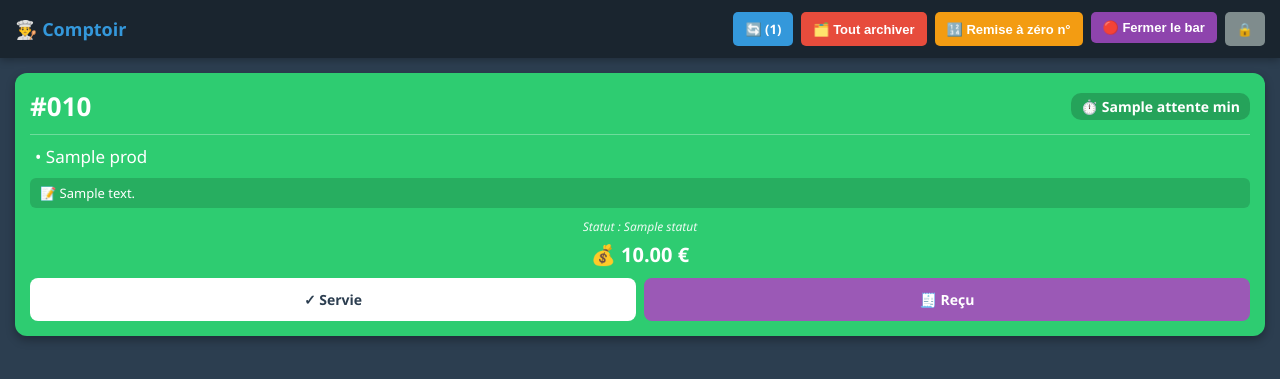
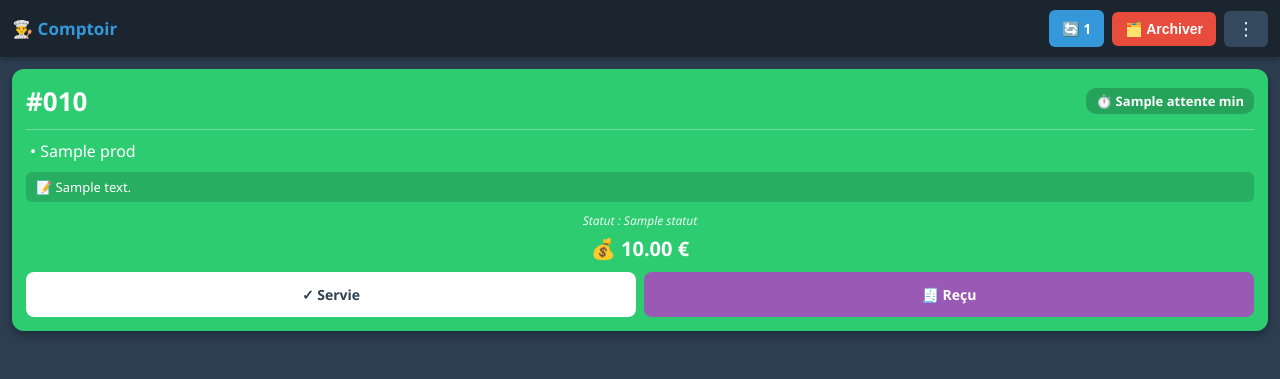
Before and after one commit to HugoLrdd/site_base_nautique, a Flask app: template templates/bar.html in a window 1280 px wide. Shown: the top 379 px of the page. Run offline with Flask 3, Linux system fonts and the light colour scheme; the template is opened without the code that fills it: most values are stand-ins (such as "Sample title", 1, 10 or a date in 2020).

Commit message:
Update bar.html

```diff
--- a/templates/bar.html
+++ b/templates/bar.html
@@ -15,84 +15,138 @@
             color: #ecf0f1;
         }
 
+        /* ── HEADER ── */
         .header {
             background-color: #1a252f;
-            padding: 12px 15px;
+            padding: 10px 12px;
             display: flex;
             justify-content: space-between;
             align-items: center;
             position: sticky;
             top: 0;
-            z-index: 100;
+            z-index: 200;
             box-shadow: 0 2px 8px rgba(0,0,0,0.3);
         }
-        .header h1 { margin: 0; color: #3498db; font-size: 18px; }
-        .header-btns { display: flex; gap: 8px; flex-wrap: wrap; justify-content: flex-end; }
-        .btn-refresh { background-color: #3498db; color: white; border: none; padding: 8px 12px; border-radius: 5px; font-weight: bold; cursor: pointer; text-decoration: none; font-size: 13px; }
-        .btn-archiver-tout { background-color: #e74c3c; color: white; border: none; padding: 8px 12px; border-radius: 5px; font-weight: bold; cursor: pointer; text-decoration: none; font-size: 13px; }
-        .btn-logout { background-color: #7f8c8d; color: white; border: none; padding: 8px 12px; border-radius: 5px; font-weight: bold; cursor: pointer; text-decoration: none; font-size: 13px; }
-        .btn-fermer-bar { background-color: #8e44ad; color: white; border: none; padding: 8px 12px; border-radius: 5px; font-weight: bold; cursor: pointer; font-size: 13px; }
-        .btn-ouvrir-bar { background-color: #2ecc71; color: white; border: none; padding: 8px 12px; border-radius: 5px; font-weight: bold; cursor: pointer; font-size: 13px; }
-        .btn-reset-num { background-color: #f39c12; color: white; border: none; padding: 8px 12px; border-radius: 5px; font-weight: bold; cursor: pointer; font-size: 13px; }
-        .bandeau-ferme { background: #8e44ad; color: white; text-align: center; padding: 10px; font-weight: bold; font-size: 14px; }
+        .header h1 { margin: 0; color: #3498db; font-size: 17px; white-space: nowrap; }
+
+        .header-btns { display: flex; gap: 8px; align-items: center; }
+
+        /* Boutons toujours visibles */
+        .btn-refresh {
+            background-color: #3498db; color: white; border: none;
+            padding: 9px 13px; border-radius: 6px; font-weight: bold;
+            cursor: pointer; text-decoration: none; font-size: 14px;
+            white-space: nowrap;
+        }
+        .btn-archiver-tout {
+            background-color: #e74c3c; color: white; border: none;
+            padding: 9px 13px; border-radius: 6px; font-weight: bold;
+            cursor: pointer; font-size: 14px; white-space: nowrap;
+        }
+
+        /* ── MENU HAMBURGER ── */
+        .menu-plus {
+            position: relative;
+        }
+        .btn-plus {
+            background-color: #34495e; color: white; border: none;
+            padding: 9px 13px; border-radius: 6px; font-size: 18px;
+            cursor: pointer; line-height: 1;
+        }
+        .btn-plus:hover { background-color: #4a6278; }
+
+        .dropdown {
+            display: none;
+            position: absolute;
+            top: calc(100% + 6px);
+            right: 0;
+            background: #1a252f;
+            border-radius: 10px;
+            box-shadow: 0 6px 20px rgba(0,0,0,0.5);
+            min-width: 210px;
+            overflow: hidden;
+            z-index: 300;
+        }
+        .dropdown.open { display: block; }
+
+        .dropdown-item {
+            display: flex;
+            align-items: center;
+            gap: 10px;
+            padding: 13px 16px;
+            font-size: 14px;
+            font-weight: bold;
+            color: white;
+            text-decoration: none;
+            border: none;
+            background: none;
+            width: 100%;
+            cursor: pointer;
+            text-align: left;
+            border-bottom: 1px solid rgba(255,255,255,0.07);
+        }
+        .dropdown-item:last-child { border-bottom: none; }
+        .dropdown-item:hover { background: rgba(255,255,255,0.08); }
+        .dropdown-item.violet { color: #c39bd3; }
+        .dropdown-item.vert   { color: #82e0aa; }
+        .dropdown-item.orange { color: #f8c471; }
+        .dropdown-item.gris   { color: #aab7b8; }
+
+        /* ── BANDEAUX ── */
+        .bandeau-ferme {
+            background: #8e44ad; color: white;
+            text-align: center; padding: 9px;
+            font-weight: bold; font-size: 13px;
+        }
 
         /* Confirmation archiver tout */
         .confirm-bar {
-            display: none;
-            background: #c0392b;
-            padding: 10px 15px;
-            text-align: center;
-            font-size: 14px;
-            font-weight: bold;
-            gap: 10px;
-            align-items: center;
-            justify-content: center;
-            flex-wrap: wrap;
+            display: none; background: #c0392b;
+            padding: 10px 15px; text-align: center;
+            font-size: 14px; font-weight: bold;
+            gap: 10px; align-items: center;
+            justify-content: center; flex-wrap: wrap;
         }
         .confirm-bar.visible { display: flex; }
         .confirm-bar span { flex: 1; min-width: 160px; }
         .btn-confirmer-tout { background: white; color: #c0392b; border: none; padding: 7px 14px; border-radius: 5px; font-weight: bold; cursor: pointer; font-size: 13px; }
-        .btn-annuler-tout { background: rgba(255,255,255,0.2); color: white; border: 1px solid white; padding: 7px 14px; border-radius: 5px; font-weight: bold; cursor: pointer; font-size: 13px; }
+        .btn-annuler-tout   { background: rgba(255,255,255,0.2); color: white; border: 1px solid white; padding: 7px 14px; border-radius: 5px; font-weight: bold; cursor: pointer; font-size: 13px; }
 
         /* Confirmation reset numérotation */
         .confirm-num {
-            display: none;
-            background: #d35400;
-            padding: 10px 15px;
-            text-align: center;
-            font-size: 14px;
-            font-weight: bold;
-            gap: 10px;
-            align-items: center;
-            justify-content: center;
-            flex-wrap: wrap;
+            display: none; background: #d35400;
+            padding: 10px 15px; text-align: center;
+            font-size: 14px; font-weight: bold;
+            gap: 10px; align-items: center;
+            justify-content: center; flex-wrap: wrap;
         }
         .confirm-num.visible { display: flex; }
         .confirm-num span { flex: 1; min-width: 160px; }
         .btn-confirmer-num { background: white; color: #d35400; border: none; padding: 7px 14px; border-radius: 5px; font-weight: bold; cursor: pointer; font-size: 13px; }
-        .btn-annuler-num { background: rgba(255,255,255,0.2); color: white; border: 1px solid white; padding: 7px 14px; border-radius: 5px; font-weight: bold; cursor: pointer; font-size: 13px; }
+        .btn-annuler-num   { background: rgba(255,255,255,0.2); color: white; border: 1px solid white; padding: 7px 14px; border-radius: 5px; font-weight: bold; cursor: pointer; font-size: 13px; }
 
+        /* ── TICKETS ── */
         .zone-tickets {
             display: flex;
             flex-direction: column;
             gap: 12px;
-            padding: 15px;
+            padding: 12px;
         }
 
         .ticket {
             border-radius: 12px;
-            padding: 15px;
+            padding: 14px;
             width: 100%;
             box-shadow: 0 4px 10px rgba(0,0,0,0.3);
             color: white;
         }
-        .ticket-vert { background-color: #2ecc71; }
-        .ticket-orange { background-color: #e67e22; }
+        .ticket-vert        { background-color: #2ecc71; }
+        .ticket-orange      { background-color: #e67e22; }
         .ticket-rouge-flash { background-color: #e74c3c; animation: flash 1s infinite alternate; }
 
         @keyframes flash {
             from { background-color: #e74c3c; box-shadow: 0 0 10px #e74c3c; }
-            to { background-color: #c0392b; box-shadow: 0 0 25px #e74c3c; }
+            to   { background-color: #c0392b; box-shadow: 0 0 25px #e74c3c; }
         }
 
         .ticket-top {
@@ -105,16 +159,16 @@
             margin-bottom: 10px;
         }
         .ticket-numero { font-size: 26px; }
-        .ticket-temps { font-size: 14px; background: rgba(0,0,0,0.2); padding: 4px 10px; border-radius: 10px; }
+        .ticket-temps  { font-size: 13px; background: rgba(0,0,0,0.2); padding: 4px 10px; border-radius: 10px; }
 
         .liste-produits {
             list-style: none;
             padding: 0;
             margin: 0 0 10px 0;
-            font-size: 17px;
+            font-size: 16px;
             font-weight: 500;
         }
-        .liste-produits li { margin-bottom: 5px; padding-left: 5px; }
+        .liste-produits li { margin-bottom: 5px; padding-left: 4px; }
 
         .note-box {
             background: rgba(0,0,0,0.15);
@@ -126,23 +180,19 @@
 
         .ticket-bottom { margin-top: 10px; }
         .statut-actuel { font-size: 12px; font-style: italic; text-align: center; margin-bottom: 6px; opacity: 0.9; }
-        .total-ligne { text-align: center; font-size: 20px; font-weight: bold; margin-bottom: 10px; }
+        .total-ligne   { text-align: center; font-size: 20px; font-weight: bold; margin-bottom: 10px; }
 
         .actions { display: flex; gap: 8px; }
         .btn-action {
-            flex: 1;
-            border: none;
-            padding: 12px 8px;
-            border-radius: 8px;
-            font-weight: bold;
-            cursor: pointer;
-            text-align: center;
-            text-decoration: none;
+            flex: 1; border: none;
+            padding: 13px 8px; border-radius: 8px;
+            font-weight: bold; cursor: pointer;
+            text-align: center; text-decoration: none;
             font-size: 14px;
         }
-        .btn-prete { background-color: #f39c12; color: white; border: 1px solid rgba(255,255,255,0.4); }
+        .btn-prete   { background-color: #f39c12; color: white; border: 1px solid rgba(255,255,255,0.4); }
         .btn-valider { background-color: white; color: #2c3e50; }
-        .btn-recu { background-color: #9b59b6; color: white; }
+        .btn-recu    { background-color: #9b59b6; color: white; }
 
         .vide { text-align: center; margin-top: 80px; color: #95a5a6; font-size: 20px; padding: 0 20px; }
     </style>
@@ -152,28 +202,48 @@
     <div class="header">
         <h1>👨‍🍳 Comptoir</h1>
         <div class="header-btns">
-            <a href="/bar" class="btn-refresh">🔄 ({{ commandes|length }})</a>
+
+            <!-- Refresh avec compteur -->
+            <a href="/bar" class="btn-refresh">🔄 {{ commandes|length }}</a>
+
+            <!-- Archiver tout (seulement si commandes) -->
             {% if commandes %}
             <button class="btn-archiver-tout" onclick="document.getElementById('confirm-tout').classList.add('visible')">
-                🗂️ Tout archiver
+                🗂️ Archiver
             </button>
             {% endif %}
-            <button class="btn-reset-num" onclick="document.getElementById('confirm-num').classList.add('visible')">
-                🔢 Remise à zéro n°
-            </button>
-            <form action="/toggle-bar" method="POST" style="display:inline;">
-                {% if bar_ferme %}
-                    <button type="submit" class="btn-ouvrir-bar">✅ Ouvrir le bar</button>
-                {% else %}
-                    <button type="submit" class="btn-fermer-bar">🔴 Fermer le bar</button>
-                {% endif %}
-            </form>
-            <a href="/logout_bar" class="btn-logout">🔒</a>
+
+            <!-- Menu ⋮ -->
+            <div class="menu-plus" id="menu-plus">
+                <button class="btn-plus" onclick="toggleMenu()">⋮</button>
+                <div class="dropdown" id="dropdown">
+
+                    <!-- Fermer / Ouvrir le bar -->
+                    <form action="/toggle-bar" method="POST">
+                        {% if bar_ferme %}
+                            <button type="submit" class="dropdown-item vert">✅ Ouvrir le bar</button>
+                        {% else %}
+                            <button type="submit" class="dropdown-item violet">🔴 Fermer le bar</button>
+                        {% endif %}
+                    </form>
+
+                    <!-- Remise à zéro numérotation -->
+                    <button class="dropdown-item orange"
+                            onclick="toggleMenu(); document.getElementById('confirm-num').classList.add('visible')">
+                        🔢 Remise à zéro n°
+                    </button>
+
+                    <!-- Déconnexion -->
+                    <a href="/logout_bar" class="dropdown-item gris">🔒 Déconnexion</a>
+
+                </div>
+            </div>
+
         </div>
     </div>
 
     {% if bar_ferme %}
-    <div class="bandeau-ferme">🚫 Le bar est actuellement fermé — les commandes clients sont désactivées</div>
+    <div class="bandeau-ferme">🚫 Bar fermé — commandes désactivées</div>
     {% endif %}
 
     <!-- Confirmation archiver tout -->
@@ -189,7 +259,7 @@
 
     <!-- Confirmation remise à zéro numérotation -->
     <div class="confirm-num" id="confirm-num">
-        <span>🔢 Remettre la numérotation à #001 ? </span>
+        <span>🔢 Remettre la numérotation à #001 ?</span>
         <form action="/reset-numerotation" method="POST" style="display:inline;">
             <button type="submit" class="btn-confirmer-num">✓ Confirmer</button>
         </form>
@@ -240,31 +310,35 @@
     </div>
 
     <script>
+        // ── Menu ⋮ ──
+        function toggleMenu() {
+            document.getElementById('dropdown').classList.toggle('open');
+        }
+        document.addEventListener('click', function(e) {
+            const menu = document.getElementById('menu-plus');
+            if (!menu.contains(e.target)) {
+                document.getElementById('dropdown').classList.remove('open');
+            }
+        });
+
+        // ── Son nouvelle commande ──
         const nbCommandesActuel = {{ commandes|length }};
         const nbCommandesPrecedent = parseInt(localStorage.getItem('nb_commandes') || '0');
-
-        if (nbCommandesActuel > nbCommandesPrecedent) {
-            jouerSonAlerte();
-        }
-
+        if (nbCommandesActuel > nbCommandesPrecedent) jouerSonAlerte();
         localStorage.setItem('nb_commandes', nbCommandesActuel);
 
         function jouerSonAlerte() {
             const ctx = new (window.AudioContext || window.webkitAudioContext)();
-
             function bip(freq, debut, duree) {
                 const osc = ctx.createOscillator();
                 const gain = ctx.createGain();
-                osc.connect(gain);
-                gain.connect(ctx.destination);
-                osc.frequency.value = freq;
-                osc.type = 'sine';
+                osc.connect(gain); gain.connect(ctx.destination);
+                osc.frequency.value = freq; osc.type = 'sine';
                 gain.gain.setValueAtTime(0.4, ctx.currentTime + debut);
                 gain.gain.exponentialRampToValueAtTime(0.001, ctx.currentTime + debut + duree);
                 osc.start(ctx.currentTime + debut);
                 osc.stop(ctx.currentTime + debut + duree);
             }
-
             bip(520, 0.0, 0.15);
             bip(660, 0.2, 0.15);
             bip(800, 0.4, 0.25);
```
